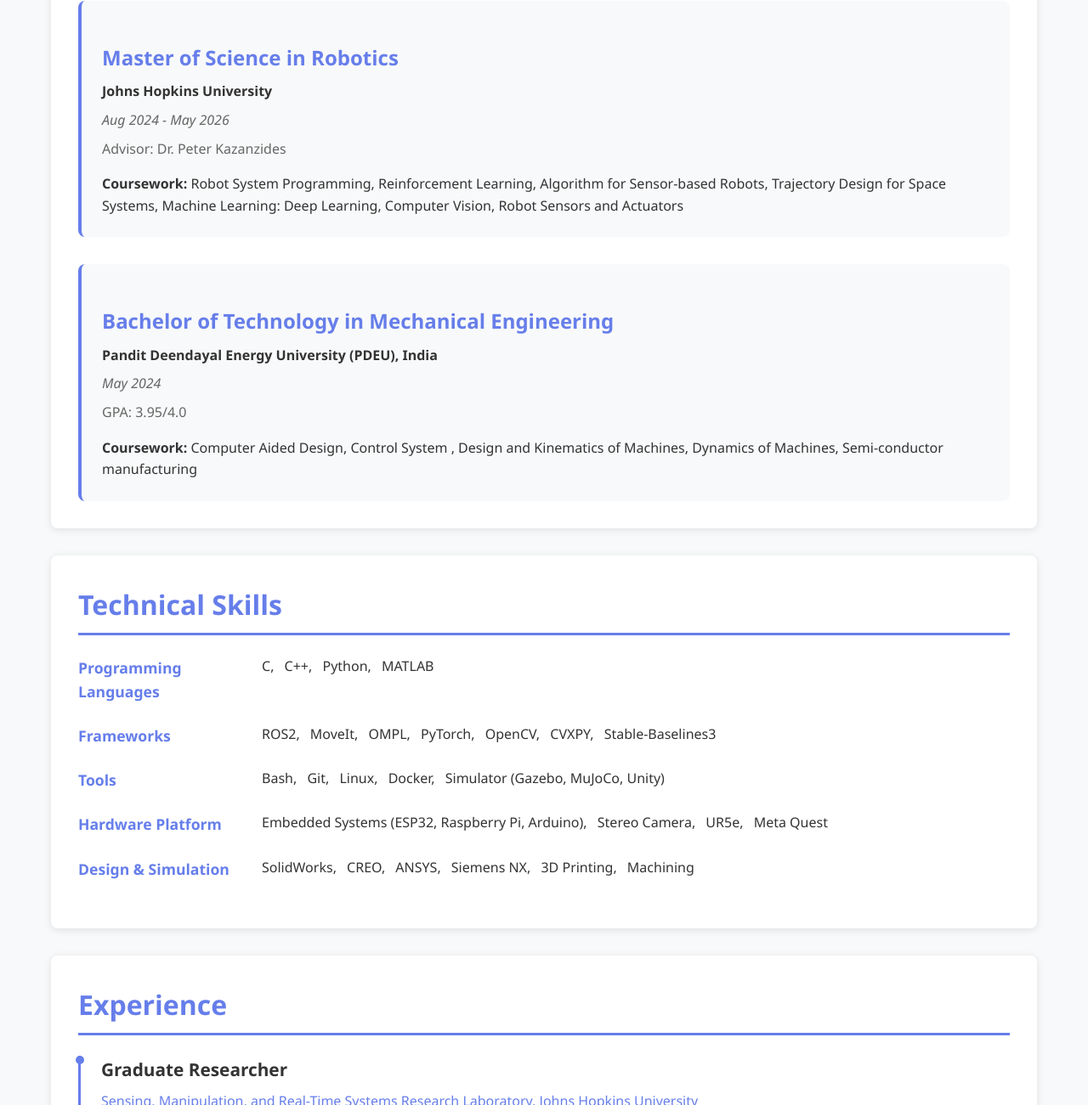
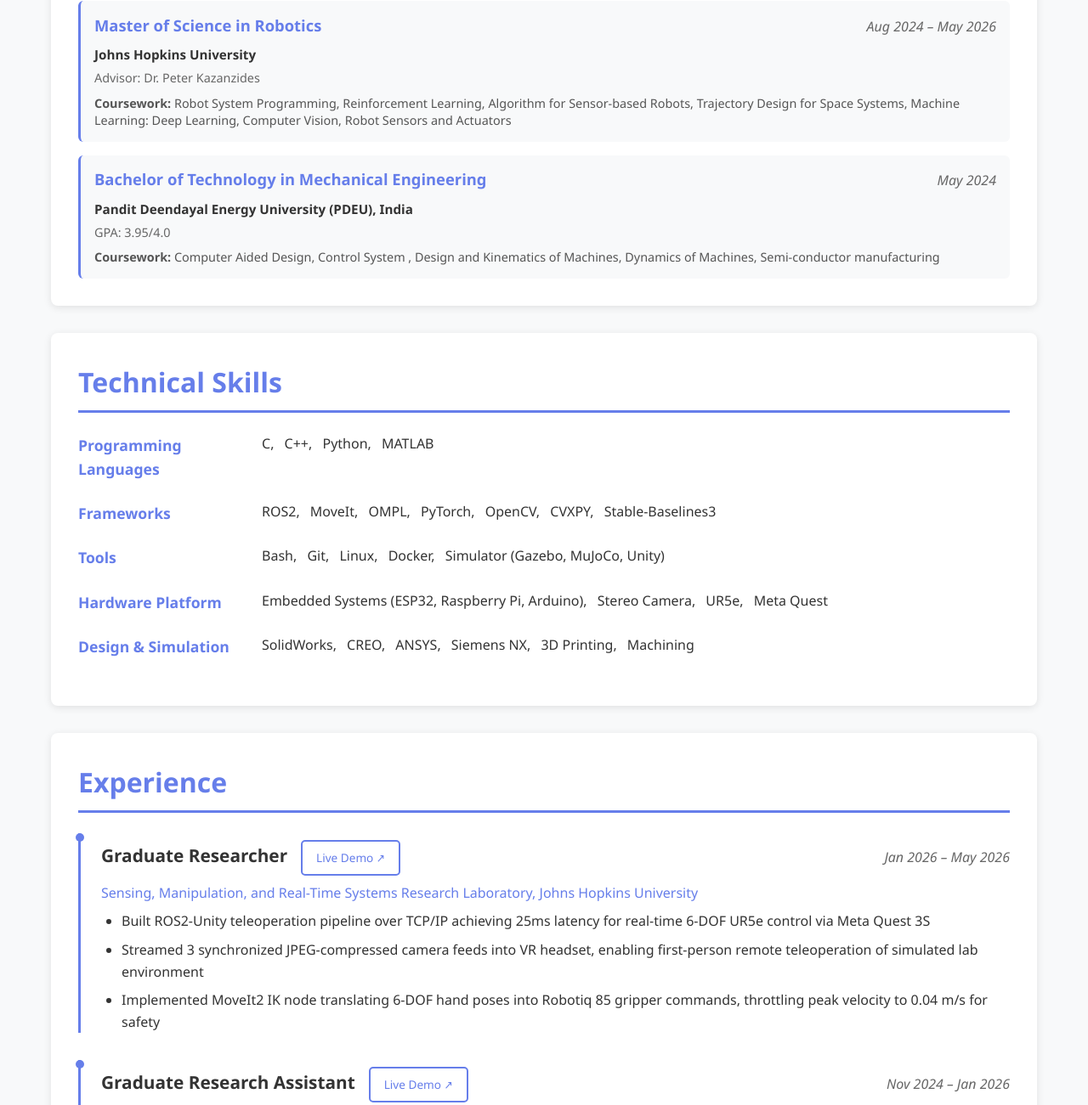
Before and after one commit to dghiya/Portfolio, a plain HTML site: page index.html in a window 1280 px wide. Shown: the part 757-2058 px from the top of the page at 85% size. Drawn offline with Linux system fonts and the light colour scheme.

Commit message:
new changes

```diff
--- a/index.html
+++ b/index.html
@@ -190,6 +190,41 @@
             border-radius: 50%;
         }
 
+        .item-header {
+            display: flex;
+            justify-content: space-between;
+            align-items: baseline;
+            flex-wrap: wrap;
+            gap: 0.25rem 1rem;
+            margin-bottom: 0.5rem;
+        }
+
+        .item-header-left {
+            display: flex;
+            align-items: baseline;
+            flex-wrap: wrap;
+            gap: 0.5rem 1rem;
+            flex: 1;
+            min-width: 0;
+        }
+
+        .item-header .job-title,
+        .item-header .project-title {
+            margin-bottom: 0;
+        }
+
+        .item-header .duration {
+            margin-bottom: 0;
+            flex-shrink: 0;
+            white-space: nowrap;
+        }
+
+        .inline-demo-link {
+            font-size: 0.85rem;
+            margin-left: 0;
+            padding: 0.35rem 0.75rem;
+        }
+
         .job-title {
             font-size: 1.3rem;
             font-weight: 600;
@@ -291,34 +326,45 @@
         .education-content {
             display: flex;
             flex-direction: column;
-            gap: 2rem;
+            gap: 1rem;
         }
 
         .education-item {
             background: #f8f9fa;
-            padding: 1.5rem;
-            border-radius: 8px;
-            border-left: 4px solid #667eea;
+            padding: 0.85rem 1rem;
+            border-radius: 6px;
+            border-left: 3px solid #667eea;
         }
 
-        .education-item h3 {
+        .education-item .item-header h3 {
             color: #667eea;
-            margin-bottom: 0.5rem;
+            font-size: 1.15rem;
+            margin: 0;
         }
 
-        .institution {
+        .education-item .institution {
             font-weight: 600;
             color: #333;
-            margin-bottom: 0.5rem;
+            font-size: 0.95rem;
+            margin-bottom: 0.25rem;
         }
 
-        .duration, .advisor, .gpa {
+        .education-meta {
             color: #666;
-            margin-bottom: 0.5rem;
+            font-size: 0.9rem;
+            margin-bottom: 0.35rem;
         }
 
-        .coursework {
-            margin-top: 1rem;
+        .education-meta .advisor,
+        .education-meta .gpa {
+            margin-bottom: 0;
+        }
+
+        .education-item .coursework {
+            margin-top: 0.5rem;
+            font-size: 0.9rem;
+            line-height: 1.45;
+            color: #555;
         }
 
         /* Projects Section - Horizontal Layout */
@@ -663,6 +709,15 @@
             .project-video {
                 max-height: 250px;
             }
+
+            .item-header {
+                flex-direction: column;
+                align-items: flex-start;
+            }
+
+            .item-header .duration {
+                white-space: normal;
+            }
         }
 
         @media (max-width: 480px) {
@@ -786,10 +841,12 @@
                 <h2 id="education-heading">Education</h2>
                 <div class="education-content">
                     <div class="education-item">
+                        <div class="item-header">
                             <h3>Master of Science in Robotics</h3>
+                            <div class="duration">Aug 2024 – May 2026</div>
+                        </div>
                         <div class="institution">Johns Hopkins University</div>
-                        <div class="duration">Aug 2024 - May 2026</div>
-                        <div class="advisor">Advisor: Dr. Peter Kazanzides</div>
+                        <div class="education-meta">Advisor: Dr. Peter Kazanzides</div>
                         <div class="coursework">
                             <strong>Coursework:</strong> Robot System Programming, Reinforcement Learning, Algorithm for Sensor-based Robots, Trajectory
                             Design for Space Systems, Machine Learning: Deep Learning, Computer Vision, Robot Sensors and Actuators
@@ -797,10 +854,12 @@
                     </div>
 
                     <div class="education-item">
+                        <div class="item-header">
                             <h3>Bachelor of Technology in Mechanical Engineering</h3>
+                            <div class="duration">May 2024</div>
+                        </div>
                         <div class="institution">Pandit Deendayal Energy University (PDEU), India</div>
-                        <div class="duration">May 2024</div>
-                        <div class="gpa">GPA: 3.95/4.0</div>
+                        <div class="education-meta">GPA: 3.95/4.0</div>
                         <div class="coursework">
                             <strong>Coursework:</strong> Computer Aided Design, Control System , Design and Kinematics of Machines, Dynamics of Machines,
                             Semi-conductor manufacturing
@@ -877,9 +936,14 @@
                 <h2 id="experience-heading">Experience</h2>
 
                 <div class="experience-item">
+                    <div class="item-header">
+                        <div class="item-header-left">
                             <div class="job-title">Graduate Researcher</div>
+                            <a href="#" target="_blank" rel="noopener noreferrer" class="doc-link inline-demo-link">Live Demo ↗</a>
+                        </div>
+                        <div class="duration">Jan 2026 – May 2026</div>
+                    </div>
                     <div class="company">Sensing, Manipulation, and Real-Time Systems Research Laboratory, Johns Hopkins University</div>
-                    <div class="duration">Jan 2026 – May 2026</div>
                     <div class="job-description">
                         <ul>
                             <li>Built ROS2-Unity teleoperation pipeline over TCP/IP achieving 25ms
@@ -896,9 +960,14 @@
 
 
                 <div class="experience-item">
+                    <div class="item-header">
+                        <div class="item-header-left">
                             <div class="job-title">Graduate Research Assistant</div>
+                            <a href="#" target="_blank" rel="noopener noreferrer" class="doc-link inline-demo-link">Live Demo ↗</a>
+                        </div>
+                        <div class="duration">Nov 2024 – Jan 2026</div>
+                    </div>
                     <div class="company">Advanced Medical Instrumentation and Robotics Research Laboratory, Johns Hopkins University</div>
-                    <div class="duration">Nov 2024 - Jan 2026 </div>
                     <div class="job-description">
                         <ul>
                             <li>Developing a high-precision robotic positioning system for small animal
@@ -915,9 +984,11 @@
 
 
                 <div class="experience-item">
+                    <div class="item-header">
                         <div class="job-title">Research Intern</div>
+                        <div class="duration">May 2023 – July 2023</div>
+                    </div>
                     <div class="company">Indian Institute of Technology – Madras</div>
-                    <div class="duration">May 2023 - July 2023</div>
                     <div class="project-tech-highlights">
                         SolidWorks, Raspberry Pi, MATLAB, ROS2, C++
                     </div>
@@ -944,9 +1015,11 @@
                 </div>
 
                 <div class="experience-item">
+                    <div class="item-header">
                         <div class="job-title">Formula Student Team Captain - Head of Vehicle Design & Dynamics</div>
+                        <div class="duration">May 2022 – Aug 2023</div>
+                    </div>
                     <div class="company">Pandit Deendayal Energy University</div>
-                    <div class="duration">May 2022 - Aug 2023 </div>
                     <div class="project-tech-highlights">
                         Siemens NX, ANSYS, OPENFOAM, MATLAB, Team Building, Team Management
                     </div>
@@ -987,12 +1060,12 @@
 
 
                 <div class="project-item">
-                    <div class="project-title">
-                        Autonomous Mobile Manipulation System
+                    <div class="item-header">
+                        <div class="item-header-left">
+                            <div class="project-title">Autonomous Mobile Manipulation System</div>
                             <a href="https://dghiya.github.io/TB4_Project/" target="_blank"
-                           rel="noopener noreferrer" class="doc-link" style="font-size:0.85rem; margin-left:1rem;">
-                           Live Demo ↗
-                        </a>
+                               rel="noopener noreferrer" class="doc-link inline-demo-link">Live Demo ↗</a>
+                        </div>
                     </div>
                     <div class="project-tech-highlights">
                         ROS2, Nav2, MoveIt2, OAK-D, Gemini VLM, ArUco, TurtleBot4, OpenManipulator-X
@@ -1027,7 +1100,12 @@
                 </div>
 
                 <div class="project-item">
+                    <div class="item-header">
+                        <div class="item-header-left">
                             <div class="project-title">Deep Reinforcement Learning for Contact-Rich Manipulation</div>
+                            <a href="#" target="_blank" rel="noopener noreferrer" class="doc-link inline-demo-link">Live Demo ↗</a>
+                        </div>
+                    </div>
                     <div class="project-tech-highlights">
                         Stable-Baselines3, MuJoCo, Jax, SAC, HER, PyTorch, Robosuite
                     </div>
@@ -1054,7 +1132,12 @@
 
 
                 <div class="project-item">
+                    <div class="item-header">
+                        <div class="item-header-left">
                             <div class="project-title">Trajectory Optimization and Control for Free-Floating Space Manipulators</div>
+                            <a href="#" target="_blank" rel="noopener noreferrer" class="doc-link inline-demo-link">Live Demo ↗</a>
+                        </div>
+                    </div>
                     <div class="project-tech-highlights">
                         SPART, MuJoCo, JAX, skrl, Python
                     </div>
```
Lines whose indentation alone changed are shown as unchanged.
